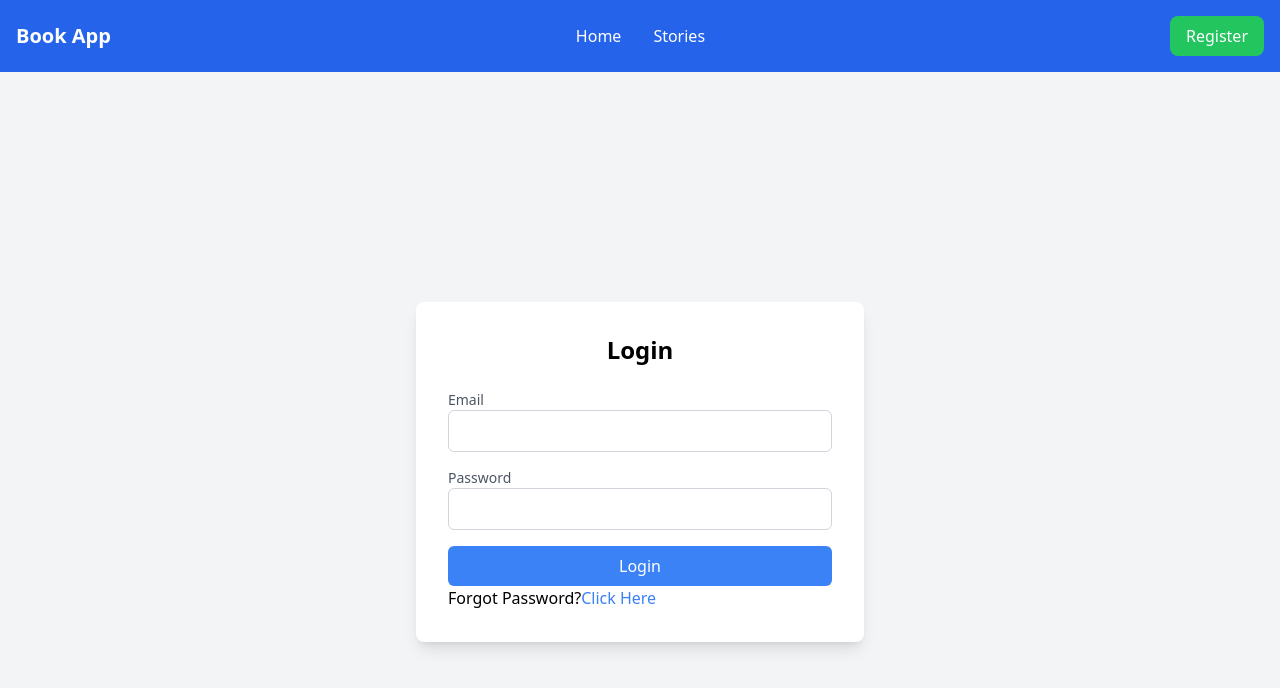
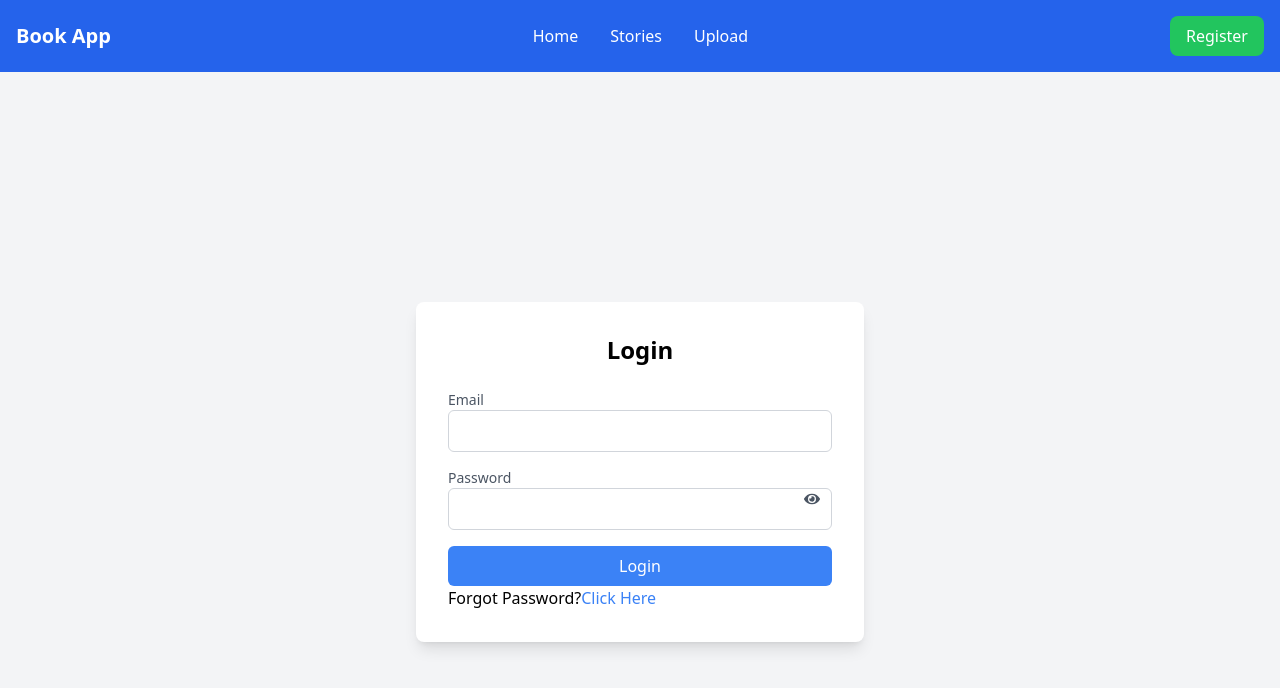
Before and after one commit to Gdgiri/Book-App, a React (Vite) app: page /login in a window 1280 px wide. Shown: the top 688 px of the page. Built offline with nearby package versions, Linux system fonts and the light colour scheme.

Commit message:
update password

```diff
--- a/src/Components/Navbar.jsx
+++ b/src/Components/Navbar.jsx
@@ -39,6 +39,11 @@
             Stories
           </Link>
         </li>
+        <li>
+          <Link to="/upload" className="text-white hover:text-gray-200">
+            Upload
+          </Link>
+        </li>
       </ul>
       <ul className="flex space-x-4">
         {isLoggedIn ? (
--- a/src/Pages/LoginPage.jsx
+++ b/src/Pages/LoginPage.jsx
@@ -1,4 +1,3 @@
-// src/components/LoginPage.js
 import React, { useState } from "react";
 import { useDispatch, useSelector } from "react-redux";
 import axios from "axios";
@@ -7,7 +6,7 @@
   loginSuccess,
   loginFailure,
 } from "../Redux/Slices/authSlice";
-import { FaSpinner } from "react-icons/fa";
+import { FaSpinner, FaEye, FaEyeSlash } from "react-icons/fa"; // Import eye icons
 import { Link, useNavigate } from "react-router-dom";
 
 const LoginPage = () => {
@@ -17,6 +16,7 @@
 
   const [email, setEmail] = useState("");
   const [password, setPassword] = useState("");
+  const [showPassword, setShowPassword] = useState(false); // State to toggle password visibility
 
   const handleLogin = async (e) => {
     e.preventDefault();
@@ -31,11 +31,8 @@
         }
       );
 
-      // Ensure that the response contains the token
       if (data.token) {
-        // Dispatch login success
         dispatch(loginSuccess(data));
-        // Redirect to /upload after successful login
         navigate("/getall");
       } else {
         dispatch(loginFailure("No token received"));
@@ -71,7 +68,7 @@
             />
           </div>
 
-          <div>
+          <div className="relative">
             <label
               htmlFor="password"
               className="block text-sm font-medium text-gray-600"
@@ -79,7 +76,7 @@
               Password
             </label>
             <input
-              type="password"
+              type={showPassword ? "text" : "password"} // Toggle between text and password
               id="password"
               name="password"
               className="w-full px-4 py-2 border border-gray-300 rounded-md"
@@ -87,6 +84,13 @@
               onChange={(e) => setPassword(e.target.value)}
               required
             />
+            <button
+              type="button"
+              onClick={() => setShowPassword(!showPassword)} // Toggle visibility
+              className="absolute inset-y-0 right-3 flex items-center text-gray-600 focus:outline-none"
+            >
+              {showPassword ? <FaEyeSlash /> : <FaEye />}
+            </button>
           </div>
 
           {error && <p className="text-red-500 text-sm">{error}</p>}
--- a/src/Pages/RegisterPage.jsx
+++ b/src/Pages/RegisterPage.jsx
@@ -6,17 +6,18 @@
   registerSuccess,
   registerFailure,
 } from "../Redux/Slices/authSlice";
-import { FaSpinner } from "react-icons/fa";
-import { Link, useNavigate } from "react-router-dom"; // Import useNavigate
+import { FaSpinner, FaEye, FaEyeSlash } from "react-icons/fa";
+import { Link, useNavigate } from "react-router-dom";
 
 const RegisterPage = () => {
   const dispatch = useDispatch();
   const { loading, error } = useSelector((state) => state.auth);
-  const navigate = useNavigate(); // Initialize useNavigate
+  const navigate = useNavigate();
 
   const [username, setUsername] = useState("");
   const [email, setEmail] = useState("");
   const [password, setPassword] = useState("");
+  const [showPassword, setShowPassword] = useState(false); // State to toggle password visibility
 
   const handleRegister = async (e) => {
     e.preventDefault();
@@ -31,8 +32,7 @@
           password,
         }
       );
-      dispatch(registerSuccess(data)); // Automatically log the user in after registration
-      // Redirect to login page after successful registration
+      dispatch(registerSuccess(data));
       navigate("/login");
     } catch (err) {
       dispatch(registerFailure(err.response.data.message));
@@ -88,8 +88,9 @@
             >
               Password
             </label>
+            <div className="relative">
               <input
-              type="password"
+                type={showPassword ? "text" : "password"} // Toggle between text and password
                 id="password"
                 name="password"
                 className="w-full px-4 py-2 border border-gray-300 rounded-md"
@@ -97,6 +98,14 @@
                 onChange={(e) => setPassword(e.target.value)}
                 required
               />
+              <button
+                type="button"
+                onClick={() => setShowPassword(!showPassword)}
+                className="absolute inset-y-0 right-3 flex items-center text-gray-500"
+              >
+                {showPassword ? <FaEyeSlash /> : <FaEye />}
+              </button>
+            </div>
           </div>
 
           {error && <p className="text-red-500 text-sm">{error}</p>}
```
Lines whose indentation alone changed are shown as unchanged.
